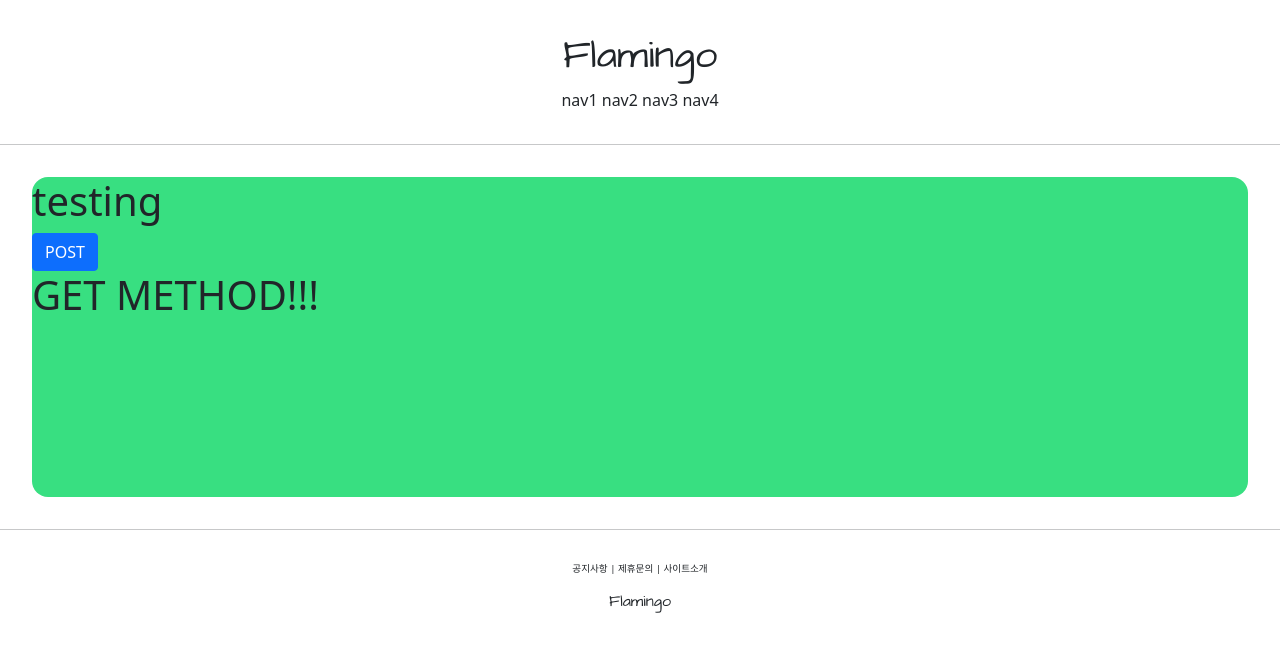
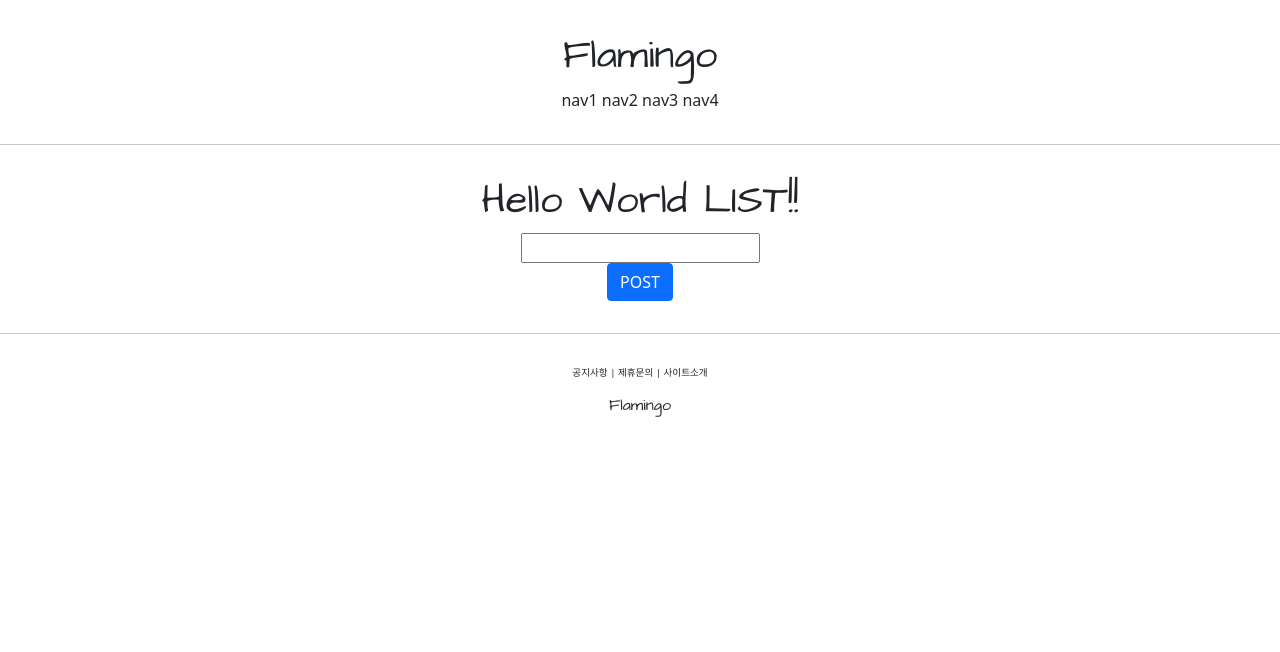
Before and after one commit to godjaehee/flamingo, a Django app: page /account/hello_world/ in a window 1280 px wide. Shown: the top 652 px of the page. Run offline with Django 3.2, Linux system fonts and the light colour scheme.

Commit message:
get post 2

```diff
--- a/accountapp/templates/accountapp/hello_world.html
+++ b/accountapp/templates/accountapp/hello_world.html
@@ -2,19 +2,28 @@
 
 {% block content %}
 
-    <div style="height: 20rem; background-color: #38df81; border-radius: 1rem; margin: 2rem;">
-        <h1>
-            testing
+    <div style="border-radius: 1rem; margin: 2rem; text-align: center">
+        <h1 class="flamingo_logo">
+            Hello World LIST!!
         </h1>
 
         <form action="/account/hello_world/" method="post">
             {% csrf_token %}
-            <input type="submit" class="btn btn-primary" value="POST">
+            <div>
+                <input type="text" name="hello_world_input">
+            </div>
+            <div>
+                <input type="submit" class="btn btn-primary" value="POST">
+            </div>
         </form>
 
-        <h1>
-            {{ text }}
-        </h1>
+        {% if hello_world_list %}
+            {% for hello_world in hello_world_list %}
+            <h4>
+              {{ hello_world.text }}
+            </h4>
+            {% endfor %}
+        {% endif %}
     </div>
 
 {% endblock %}
--- a/accountapp/views.py
+++ b/accountapp/views.py
@@ -1,11 +1,23 @@
-from django.http import HttpResponse
+from django.http import HttpResponse, HttpResponseRedirect
 from django.shortcuts import render
 
 # Create your views here.
+from django.urls import reverse
+
+from accountapp.models import HelloWorld
+
 
 def hello_world(request):
 
     if request.method == "POST":
-        return render(request, 'accountapp/hello_world.html', context={'text': 'POST METHOD!!!'})
+
+        temp = request.POST.get('hello_world_input')
+
+        new_hello_world = HelloWorld()
+        new_hello_world.text = temp
+        new_hello_world.save()
+
+        return HttpResponseRedirect(reverse('accountapp:hello_world'))
     else:
-        return render(request, 'accountapp/hello_world.html', context={'text': 'GET METHOD!!!'})
+        hello_world_list = HelloWorld.objects.all()
+        return render(request, 'accountapp/hello_world.html', context={'hello_world_list':hello_world_list})
```
